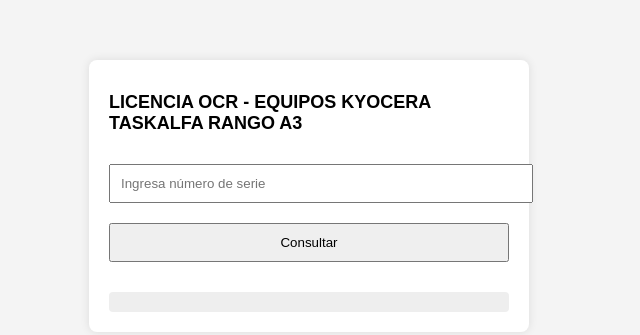
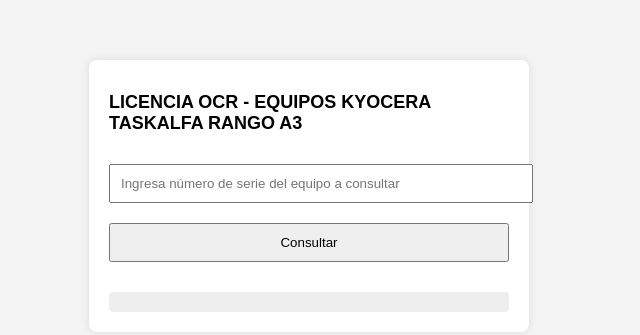
Before and after one commit to Lu1sMig/appseklic, a plain HTML site: page index.html in a window 1280 px wide. Shown: the part 204-539 px from the top of the page, without its empty margins (331-971 px from the left). Drawn offline with Linux system fonts and the light colour scheme.

Commit message:
Update index.html
mejorando interface

```diff
--- a/index.html
+++ b/index.html
@@ -8,7 +8,7 @@
 <body>
     <div class="container">
         <h1>LICENCIA OCR - EQUIPOS KYOCERA TASKALFA RANGO A3</h1>
-        <input type="text" id="serieInput" placeholder="Ingresa número de serie">
+        <input type="text" id="serieInput" placeholder="Ingresa número de serie del equipo a consultar">
         <button id="consultarBtn">Consultar</button>
         <div id="resultado"></div>
     </div>
```
